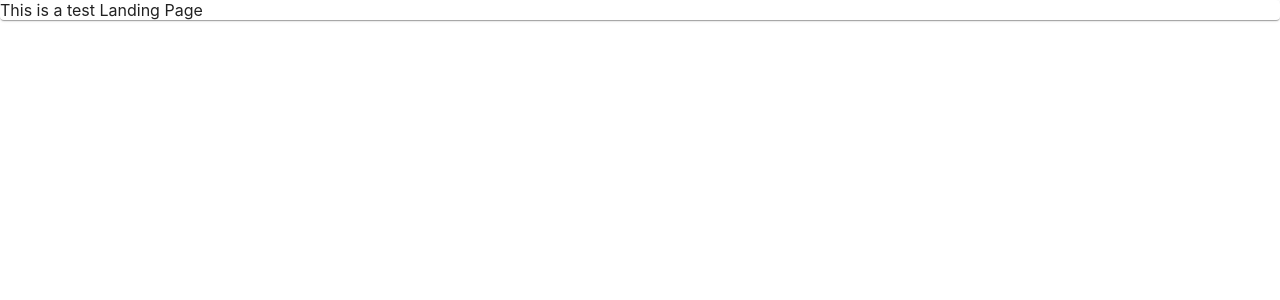
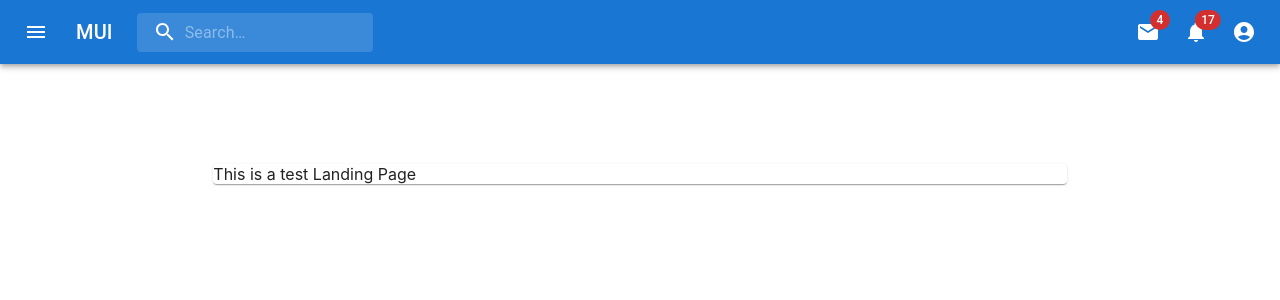
Before and after one commit to TechLabs-Berlin/st22-e-va, a React (Create React App) app in the folder EvaApp/: page / in a window 1280 px wide. Shown: the top 300 px of the page. Built offline with nearby package versions, Linux system fonts and the light colour scheme.

Commit message:
Reworked and changed dashboard & Navbar

```diff
--- /dev/null
+++ b/EvaApp/src/Component/Navbar.js
@@ -0,0 +1,233 @@
+import * as React from 'react';
+import { styled, alpha } from '@mui/material/styles';
+import AppBar from '@mui/material/AppBar';
+import Box from '@mui/material/Box';
+import Toolbar from '@mui/material/Toolbar';
+import IconButton from '@mui/material/IconButton';
+import Typography from '@mui/material/Typography';
+import InputBase from '@mui/material/InputBase';
+import Badge from '@mui/material/Badge';
+import MenuItem from '@mui/material/MenuItem';
+import Menu from '@mui/material/Menu';
+import MenuIcon from '@mui/icons-material/Menu';
+import SearchIcon from '@mui/icons-material/Search';
+import AccountCircle from '@mui/icons-material/AccountCircle';
+import MailIcon from '@mui/icons-material/Mail';
+import NotificationsIcon from '@mui/icons-material/Notifications';
+import MoreIcon from '@mui/icons-material/MoreVert';
+
+const Search = styled('div')(({ theme }) => ({
+  position: 'relative',
+  borderRadius: theme.shape.borderRadius,
+  backgroundColor: alpha(theme.palette.common.white, 0.15),
+  '&:hover': {
+    backgroundColor: alpha(theme.palette.common.white, 0.25),
+  },
+  marginRight: theme.spacing(2),
+  marginLeft: 0,
+  width: '100%',
+  [theme.breakpoints.up('sm')]: {
+    marginLeft: theme.spacing(3),
+    width: 'auto',
+  },
+}));
+
+const SearchIconWrapper = styled('div')(({ theme }) => ({
+  padding: theme.spacing(0, 2),
+  height: '100%',
+  position: 'absolute',
+  pointerEvents: 'none',
+  display: 'flex',
+  alignItems: 'center',
+  justifyContent: 'center',
+}));
+
+const StyledInputBase = styled(InputBase)(({ theme }) => ({
+  color: 'inherit',
+  '& .MuiInputBase-input': {
+    padding: theme.spacing(1, 1, 1, 0),
+    // vertical padding + font size from searchIcon
+    paddingLeft: `calc(1em + ${theme.spacing(4)})`,
+    transition: theme.transitions.create('width'),
+    width: '100%',
+    [theme.breakpoints.up('md')]: {
+      width: '20ch',
+    },
+  },
+}));
+
+export default function Navbar() {
+  const [anchorEl, setAnchorEl] = React.useState(null);
+  const [mobileMoreAnchorEl, setMobileMoreAnchorEl] = React.useState(null);
+
+  const isMenuOpen = Boolean(anchorEl);
+  const isMobileMenuOpen = Boolean(mobileMoreAnchorEl);
+
+  const handleProfileMenuOpen = (event) => {
+    setAnchorEl(event.currentTarget);
+  };
+
+  const handleMobileMenuClose = () => {
+    setMobileMoreAnchorEl(null);
+  };
+
+  const handleMenuClose = () => {
+    setAnchorEl(null);
+    handleMobileMenuClose();
+  };
+
+  const handleMobileMenuOpen = (event) => {
+    setMobileMoreAnchorEl(event.currentTarget);
+  };
+
+  const menuId = 'primary-search-account-menu';
+  const renderMenu = (
+    <Menu
+      anchorEl={anchorEl}
+      anchorOrigin={{
+        vertical: 'top',
+        horizontal: 'right',
+      }}
+      id={menuId}
+      keepMounted
+      transformOrigin={{
+        vertical: 'top',
+        horizontal: 'right',
+      }}
+      open={isMenuOpen}
+      onClose={handleMenuClose}
+    >
+      <MenuItem onClick={handleMenuClose}>Profile</MenuItem>
+      <MenuItem onClick={handleMenuClose}>My account</MenuItem>
+    </Menu>
+  );
+
+  const mobileMenuId = 'primary-search-account-menu-mobile';
+  const renderMobileMenu = (
+    <Menu
+      anchorEl={mobileMoreAnchorEl}
+      anchorOrigin={{
+        vertical: 'top',
+        horizontal: 'right',
+      }}
+      id={mobileMenuId}
+      keepMounted
+      transformOrigin={{
+        vertical: 'top',
+        horizontal: 'right',
+      }}
+      open={isMobileMenuOpen}
+      onClose={handleMobileMenuClose}
+    >
+      <MenuItem>
+        <IconButton size="large" aria-label="show 4 new mails" color="inherit">
+          <Badge badgeContent={4} color="error">
+            <MailIcon />
+          </Badge>
+        </IconButton>
+        <p>Messages</p>
+      </MenuItem>
+      <MenuItem>
+        <IconButton
+          size="large"
+          aria-label="show 17 new notifications"
+          color="inherit"
+        >
+          <Badge badgeContent={17} color="error">
+            <NotificationsIcon />
+          </Badge>
+        </IconButton>
+        <p>Notifications</p>
+      </MenuItem>
+      <MenuItem onClick={handleProfileMenuOpen}>
+        <IconButton
+          size="large"
+          aria-label="account of current user"
+          aria-controls="primary-search-account-menu"
+          aria-haspopup="true"
+          color="inherit"
+        >
+          <AccountCircle />
+        </IconButton>
+        <p>Profile</p>
+      </MenuItem>
+    </Menu>
+  );
+
+  return (
+    <Box sx={{ flexGrow: 1 }}>
+      <AppBar position="static">
+        <Toolbar>
+          <IconButton
+            size="large"
+            edge="start"
+            color="inherit"
+            aria-label="open drawer"
+            sx={{ mr: 2 }}
+          >
+            <MenuIcon />
+          </IconButton>
+          <Typography
+            variant="h6"
+            noWrap
+            component="div"
+            sx={{ display: { xs: 'none', sm: 'block' } }}
+          >
+            MUI
+          </Typography>
+          <Search>
+            <SearchIconWrapper>
+              <SearchIcon />
+            </SearchIconWrapper>
+            <StyledInputBase
+              placeholder="Search…"
+              inputProps={{ 'aria-label': 'search' }}
+            />
+          </Search>
+          <Box sx={{ flexGrow: 1 }} />
+          <Box sx={{ display: { xs: 'none', md: 'flex' } }}>
+            <IconButton size="large" aria-label="show 4 new mails" color="inherit">
+              <Badge badgeContent={4} color="error">
+                <MailIcon />
+              </Badge>
+            </IconButton>
+            <IconButton
+              size="large"
+              aria-label="show 17 new notifications"
+              color="inherit"
+            >
+              <Badge badgeContent={17} color="error">
+                <NotificationsIcon />
+              </Badge>
+            </IconButton>
+            <IconButton
+              size="large"
+              edge="end"
+              aria-label="account of current user"
+              aria-controls={menuId}
+              aria-haspopup="true"
+              onClick={handleProfileMenuOpen}
+              color="inherit"
+            >
+              <AccountCircle />
+            </IconButton>
+          </Box>
+          <Box sx={{ display: { xs: 'flex', md: 'none' } }}>
+            <IconButton
+              size="large"
+              aria-label="show more"
+              aria-controls={mobileMenuId}
+              aria-haspopup="true"
+              onClick={handleMobileMenuOpen}
+              color="inherit"
+            >
+              <MoreIcon />
+            </IconButton>
+          </Box>
+        </Toolbar>
+      </AppBar>
+      {renderMobileMenu}
+      {renderMenu}
+    </Box>
+  );
+}
--- /dev/null
+++ b/EvaApp/src/HigherOrderComponent/AppFrame.js
@@ -0,0 +1,47 @@
+import React from "react";
+import { Box, Grid, Typography, Stack } from "@mui/material/";
+
+import Navbar from "../Component/Navbar";
+
+function AppFrame(WrappedComponent) {
+  function WrapperComponent() {
+    return (
+      <>
+        <Navbar />
+        <Box height={100} />
+        <Grid
+          id="appframegrid"
+          container
+          justifyContent="center"
+          spacing={0}
+          minHeight="100vh"
+        >
+          <Grid item xs={8} md={8} justifyContent="center">
+            <WrappedComponent />
+          </Grid>
+        </Grid>
+        <footer>
+          <Box
+            paddingLeft={30}
+            paddingRight={30}
+            sx={{
+              backgroundColor: "#f9f9f9",
+              height: "70px",
+            }}
+          >
+            <Stack
+              direction="row"
+              justifyContent="center"
+              width="100%"
+              alignItems="center"
+            ></Stack>
+          </Box>
+        </footer>
+      </>
+    );
+  }
+
+  return WrapperComponent;
+}
+
+export default AppFrame;
--- a/EvaApp/src/Pages/FirstPage.js
+++ b/EvaApp/src/Pages/FirstPage.js
@@ -1,7 +1,9 @@
-const FirstPage = () =>{
+import AppFrame from "../HigherOrderComponent/AppFrame";
+
+const FirstPage = () => {
     return <div>
-        omar
+    Welcome
     </div>
 
 }
-export default FirstPage;
+export default AppFrame(FirstPage);
```
Also changed, not shown: EvaApp/src/Pages/LandingPage.js (+5 -2 lines), EvaApp/src/Component/Calendar.js (added).
